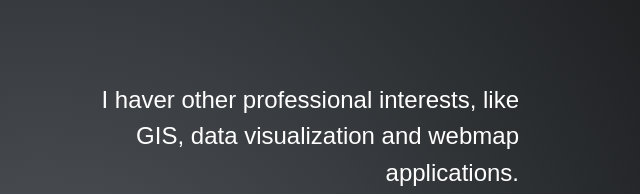
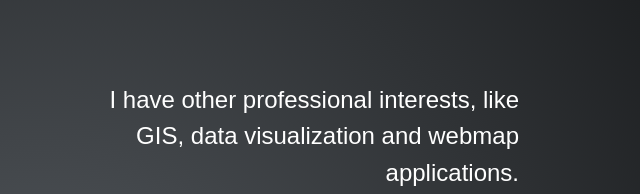
Before and after one commit to ernesmb/ernesmb.github.io, a plain HTML site: page index.html in a window 1280 px wide. Both pictures are taken after a click on the element 1251 px from the left and 734 px from the top of the page. Shown: the top 194 px of the page, 601-1241 px from the left. Drawn offline with Linux system fonts and the light colour scheme; a web font is replaced by a local one.

Commit message:
Update index.html

```diff
--- a/index.html
+++ b/index.html
@@ -36,7 +36,7 @@
 </div></div>
 <div class="sl-block" data-block-type="iframe" style="min-width: 30px; min-height: 30px; width: 960px; height: 490px; left: 0px; top: 210px;" data-block-id="a4216c7619819357d3e3b369f5d3e2a1"><div class="sl-block-content" style="z-index: 12;"><iframe data-src="http://bl.ocks.org/anonymous/raw/9bee0c5787e4a17fb86c" webkitallowfullscreen="" mozallowfullscreen="" allowfullscreen="" sandbox="allow-forms allow-scripts allow-popups allow-same-origin allow-pointer-lock"></iframe></div></div>
 <div class="sl-block" data-block-type="text" style="height: auto; min-width: 30px; min-height: 30px; width: 442px; left: 518px; top: 31px;" data-block-id="53cc8aafddca0916b3818afecd7240fc"><div class="sl-block-content" data-placeholder-tag="p" data-placeholder-text="Text" style="z-index: 13;">
-<p style="text-align: right;"><span style="font-size:24px">I haver other professional interests, like GIS, data visualization and webmap applications.</span></p>
+<p style="text-align: right;"><span style="font-size:24px">I have other professional interests, like GIS, data visualization and webmap applications.</span></p>
 
 <p style="text-align: right;"><span style="font-size:24px">I'm also very interested in education and map-making as a way to improve learning.</span></p>
 </div></div></section><section><div class="sl-block" data-block-type="text" style="width: 410px; left: 49px; top: 106px; height: auto;" data-block-id="d393b66843d5995d6924ddece3627294"><div class="sl-block-content" data-placeholder-tag="h2" data-placeholder-text="Title Text" style="text-align: center;">
```
